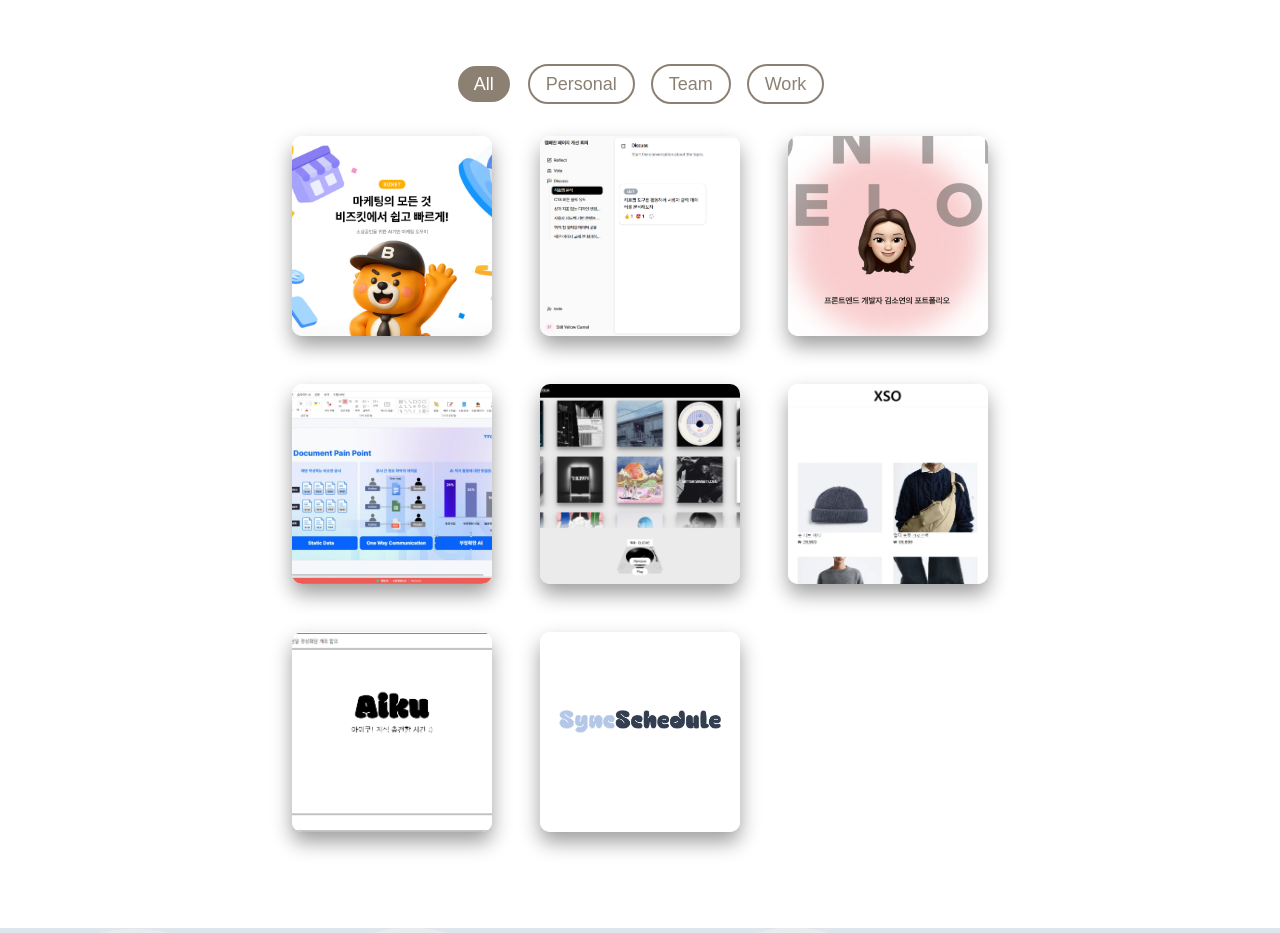
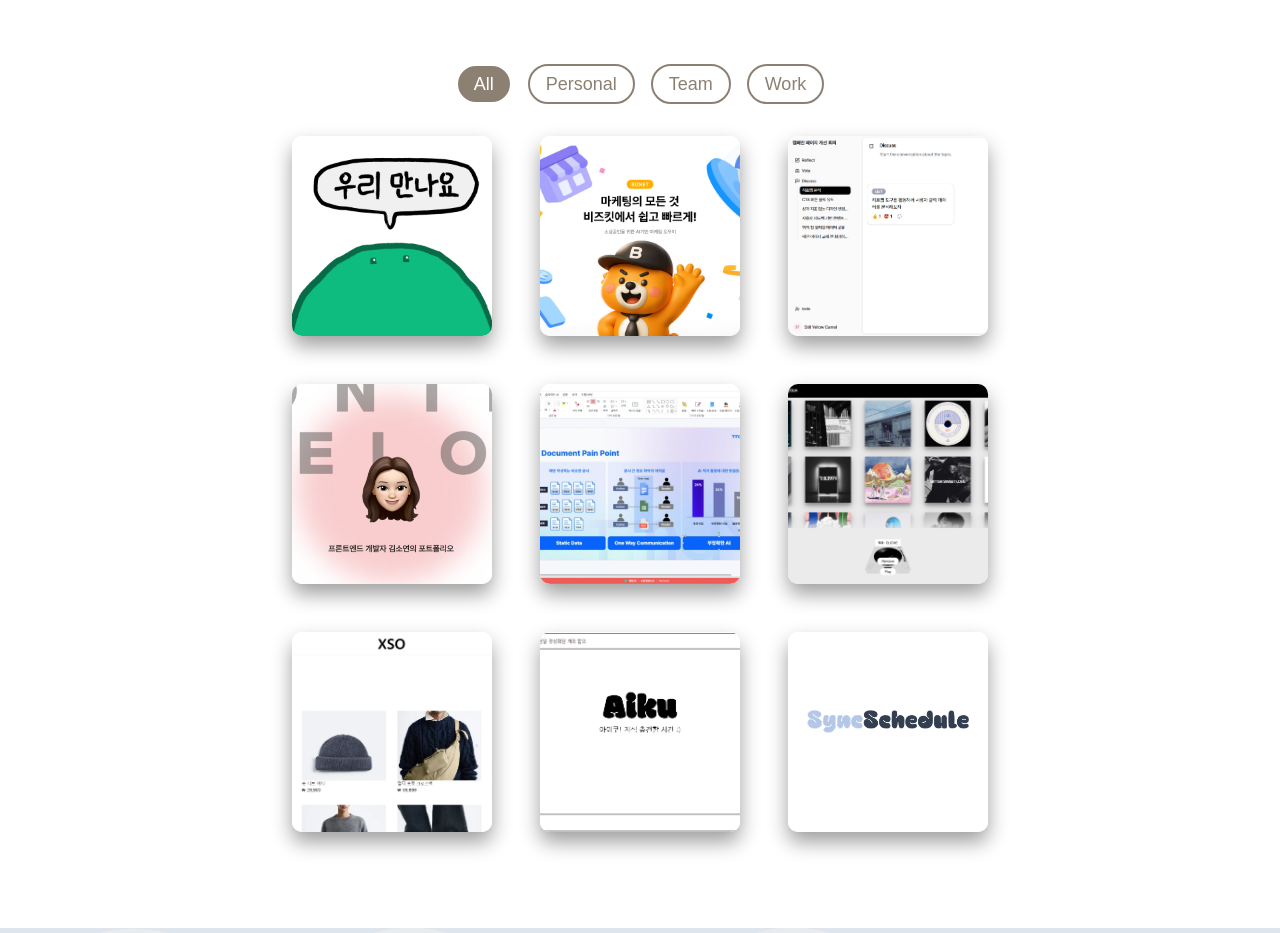
Before and after one commit to sykim0181/portfolio, a Next.js app: page / in a window 1280 px wide. Shown: the part 3360-4293 px from the top of the page. Built offline with nearby package versions, Linux system fonts and the light colour scheme; a web font is replaced by a local one.

Commit message:
chore: 프로젝트 추가

```diff
--- a/src/data/project.ts
+++ b/src/data/project.ts
@@ -6,6 +6,12 @@ export const PROJECT_DATA: {
   imgSrc: string;
   type: ProjectType;
 }[] = [
+  {
+    id:10,
+    name: "만날우정",
+    imgSrc: "/projects/mnwj.png",
+    type: "TEAM"
+  },
   {
     id: 9,
     name: "BIZKET",
```
Also changed, not shown: public/projects/mnwj.png (added).
